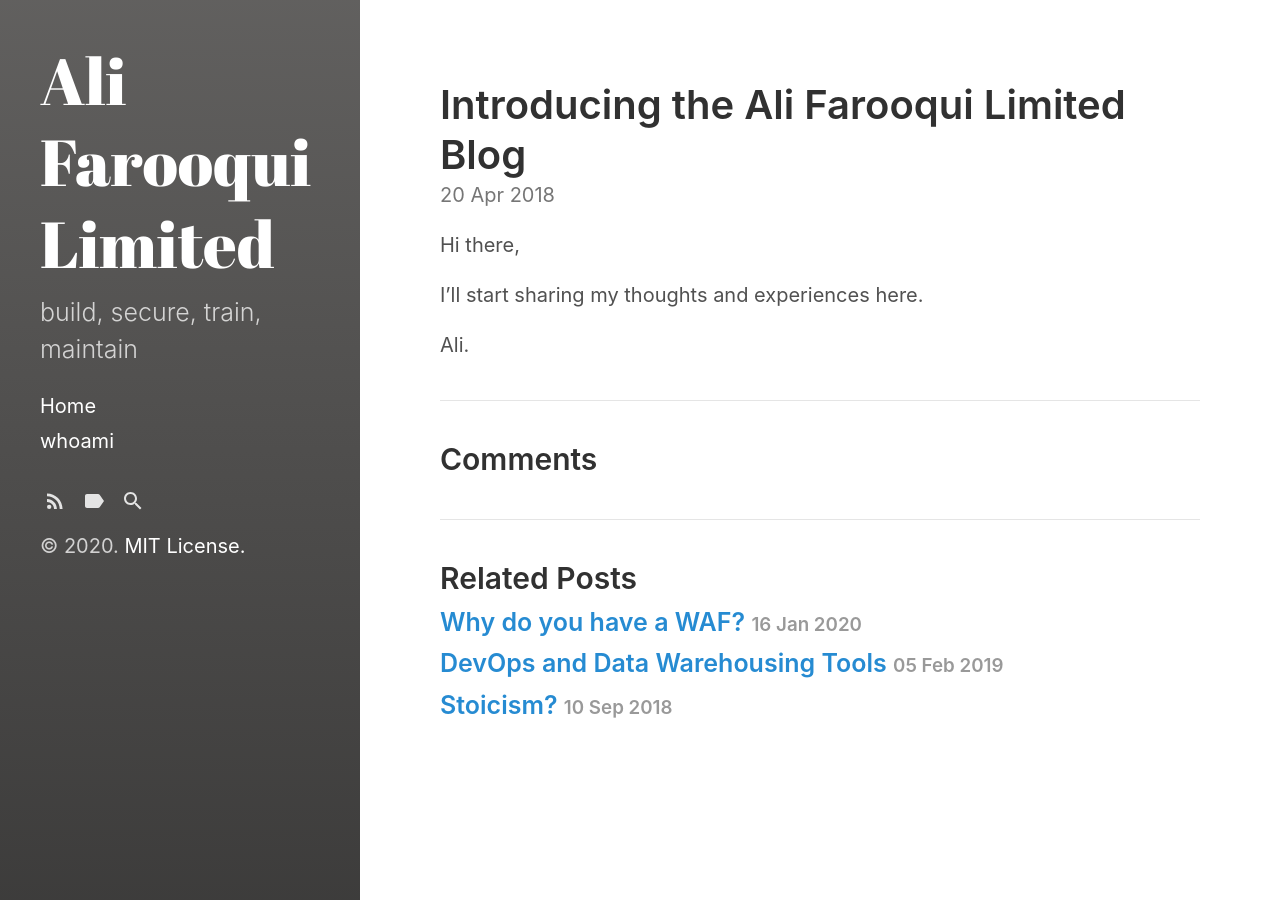
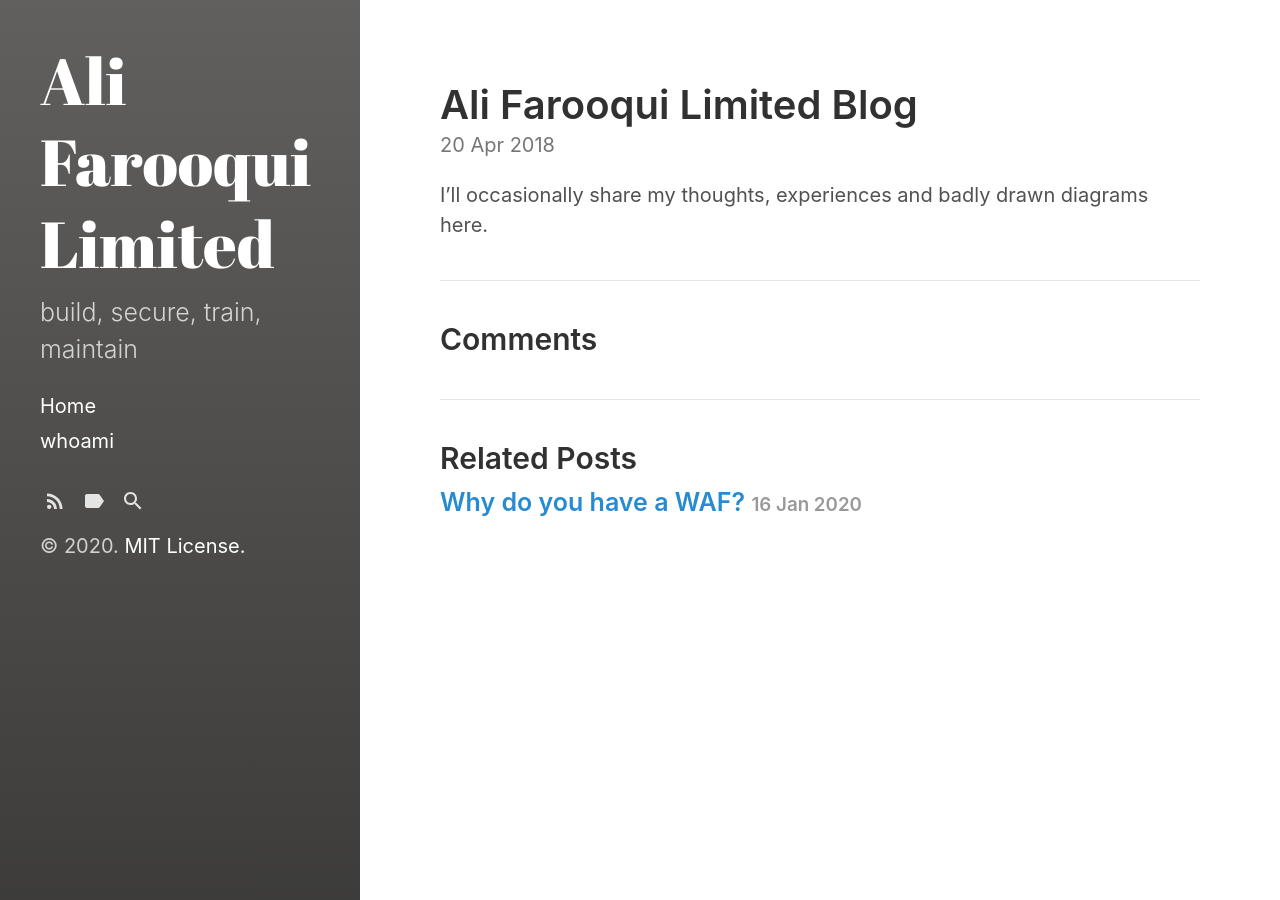
Before and after one commit to alimurtazafarooqui/alifarooqui.github.io, a Jekyll site: the page built from _posts/2018-04-20-introducing.md, in a window 1280 px wide. Built offline with Jekyll 4.4.1, drawn with Linux system fonts in a browser that asks for light colours.

Commit message:
introduction fix

```diff
--- a/_posts/2018-04-20-introducing.md
+++ b/_posts/2018-04-20-introducing.md
@@ -1,10 +1,6 @@
 ---
 layout: post
-title: Introducing the Ali Farooqui Limited Blog
+title: Ali Farooqui Limited Blog
 ---
 
-Hi there,
-
-I'll start sharing my thoughts and experiences here.
-
-Ali.
+I'll occasionally share my thoughts, experiences and badly drawn diagrams here.
--- a/_posts/2019-02-05-devopsanddatawarehousing.md
+++ /dev/null
@@ -1,6 +0,0 @@
----
-layout: post
-title: DevOps and Data Warehousing Tools
----
-
-DevOps and Data Warehousing Tools
```
Also changed, not shown: _posts/2018-09-10-stoicism.md (deleted, +0 -6 lines).
